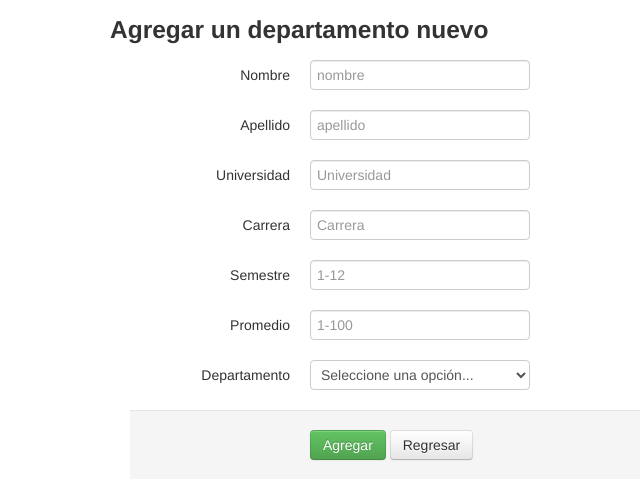
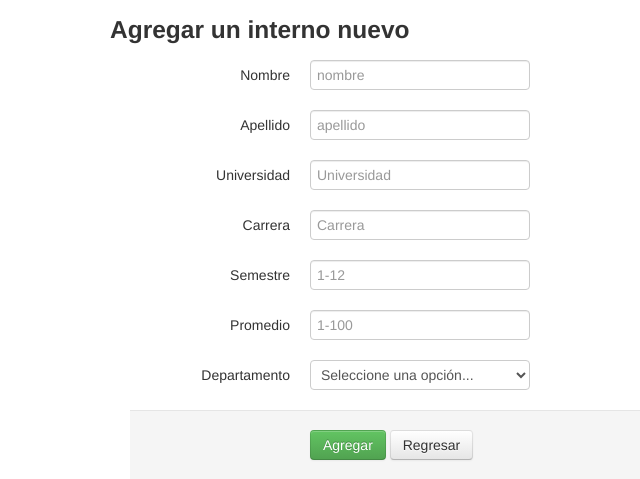
Before and after one commit to Delta-k/naatikWeb, a PHP site: page /internos/create.php in a window 1280 px wide. Shown: the top 479 px of the page, without its empty margins (140-780 px from the left). Run offline with PHP 8.4, Linux system fonts and the light colour scheme; data that the repository does not hold is empty.

Commit message:
correccion anuncio create internos

```diff
--- a/internos/create.php
+++ b/internos/create.php
@@ -61,7 +61,7 @@
 	    <div class="container">
 	    	<div class="span10 offset1">
 	    		<div class="row">
-		   			<h3>Agregar un departamento nuevo</h3>
+		   			<h3>Agregar un interno nuevo</h3>
 		   		</div>
 
 				<form class="form-horizontal" action="create.php" method="post">
```
